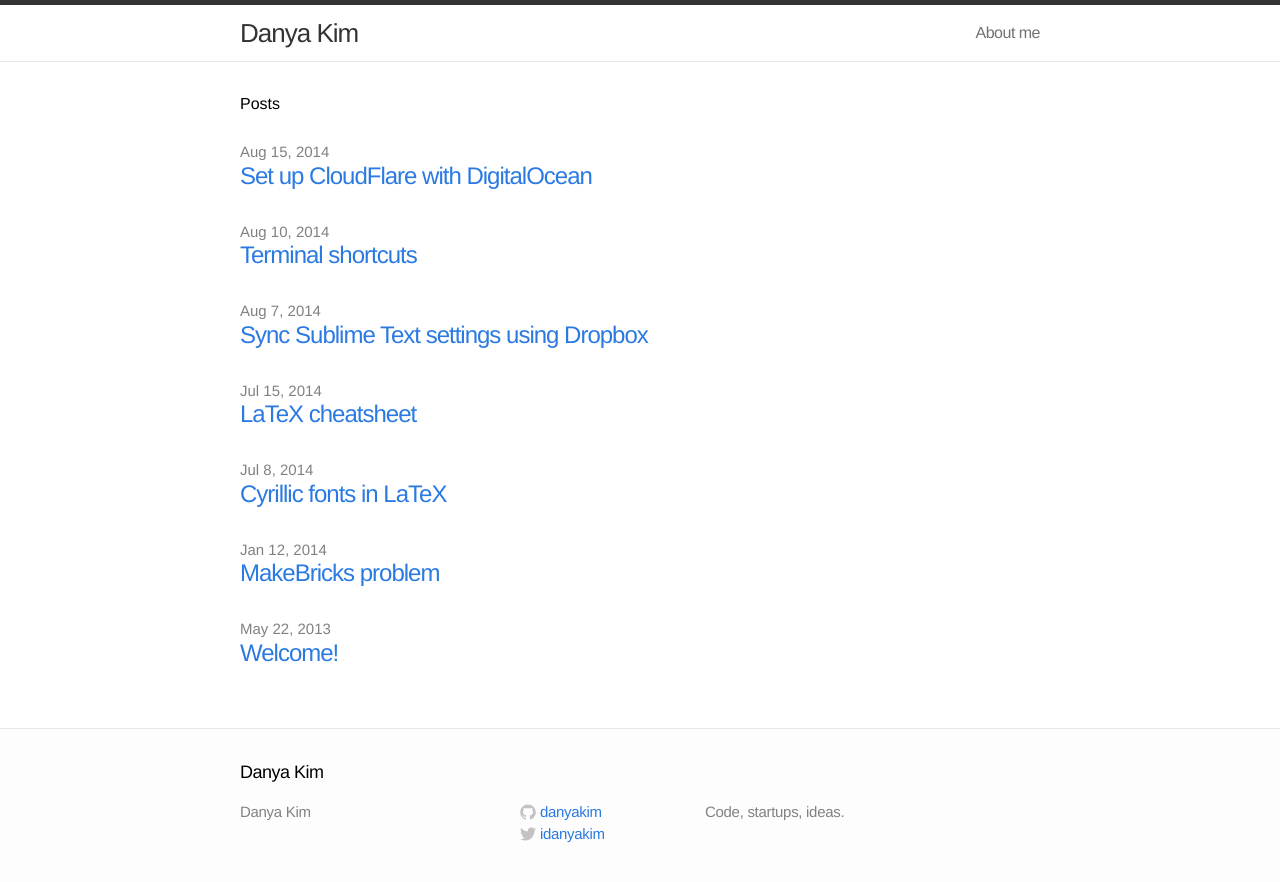
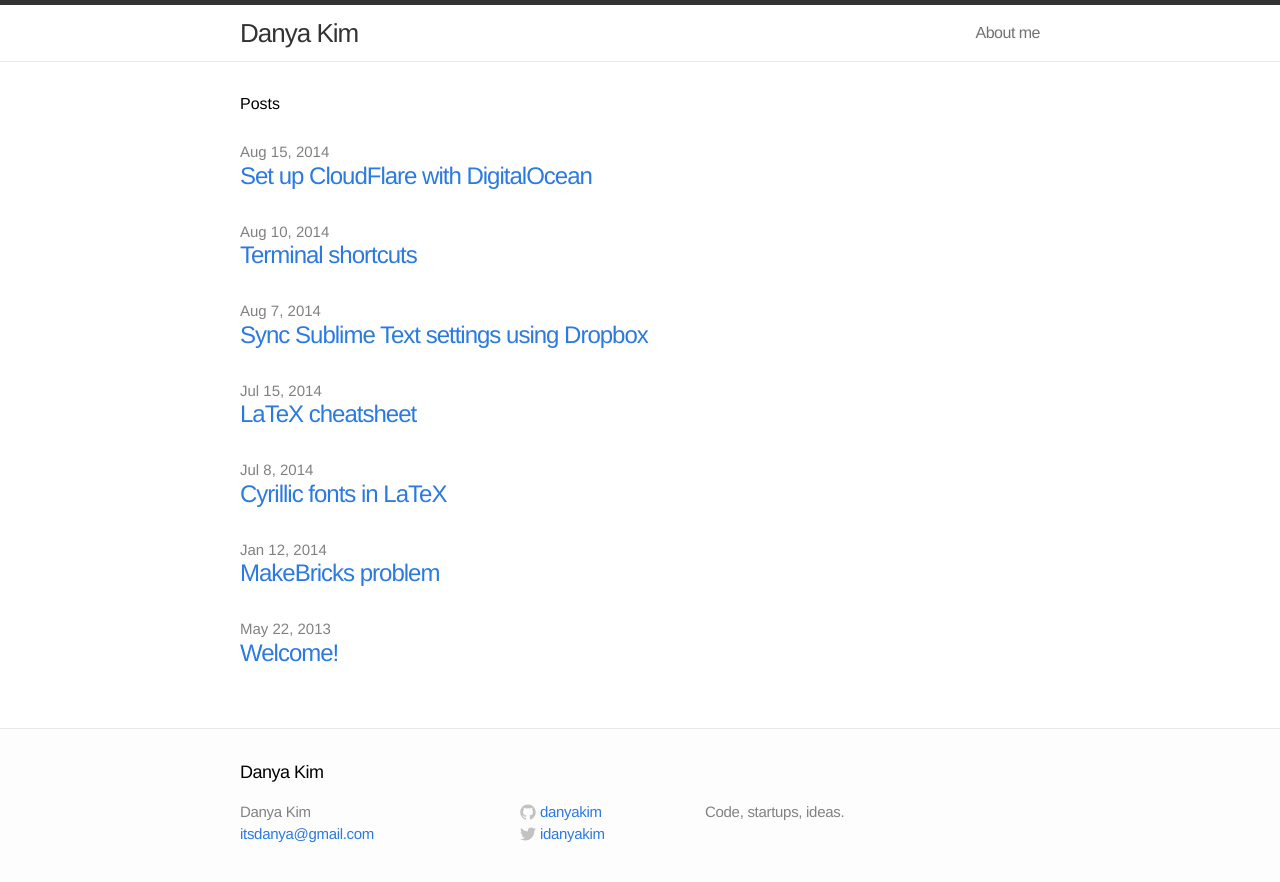
Before and after one commit to dankimio/jekyll-blog, a Jekyll site: the page built from index.html, in a window 1280 px wide. Shown: the top 882 px of the page. Built offline with Jekyll 4.4.1, drawn with Linux system fonts in a browser that asks for light colours.

Commit message:
Update email

```diff
--- a/_config.yml
+++ b/_config.yml
@@ -1,9 +1,9 @@
 # Site settings
 title: Danya Kim
-email:
+email: itsdanya@gmail.com
 description: "Code, startups, ideas."
 baseurl: ""
-url: "http://danya.im"
+url: "http://danyakim.com"
 twitter_username: idanyakim
 github_username:  danyakim
 
```
